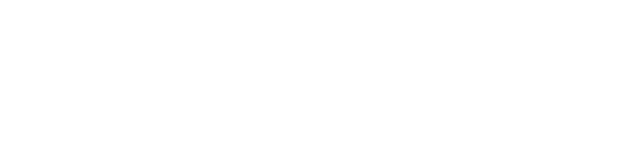
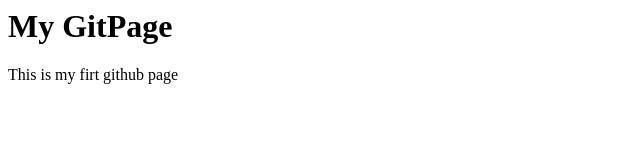
Before and after one commit to SeanA12/GitPage, a plain HTML site: page index.html in a window 1280 px wide. Shown: the whole page, without its empty margins (0-640 px from the left). Drawn offline with Linux system fonts and the light colour scheme.

Commit message:
Add header and paragraph

```diff
--- a/index.html
+++ b/index.html
@@ -5,6 +5,8 @@
         <link rel="stylesheet" href="./style.css" />
     </head>
     <body>
+        <h1>My GitPage</h1>
+        <p>This is my firt github page</p>
         <script src="./script.js">
 
         </script>
```
